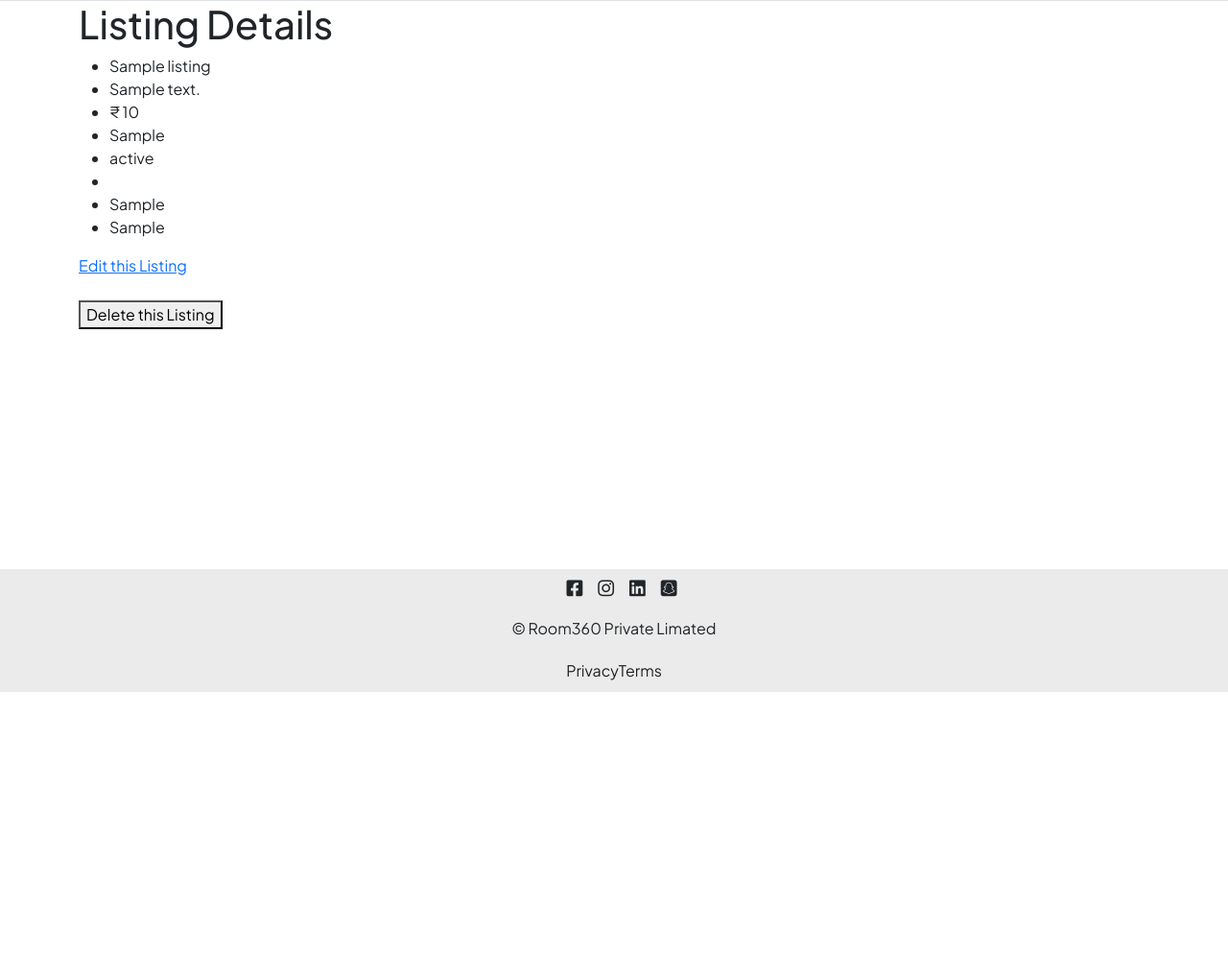
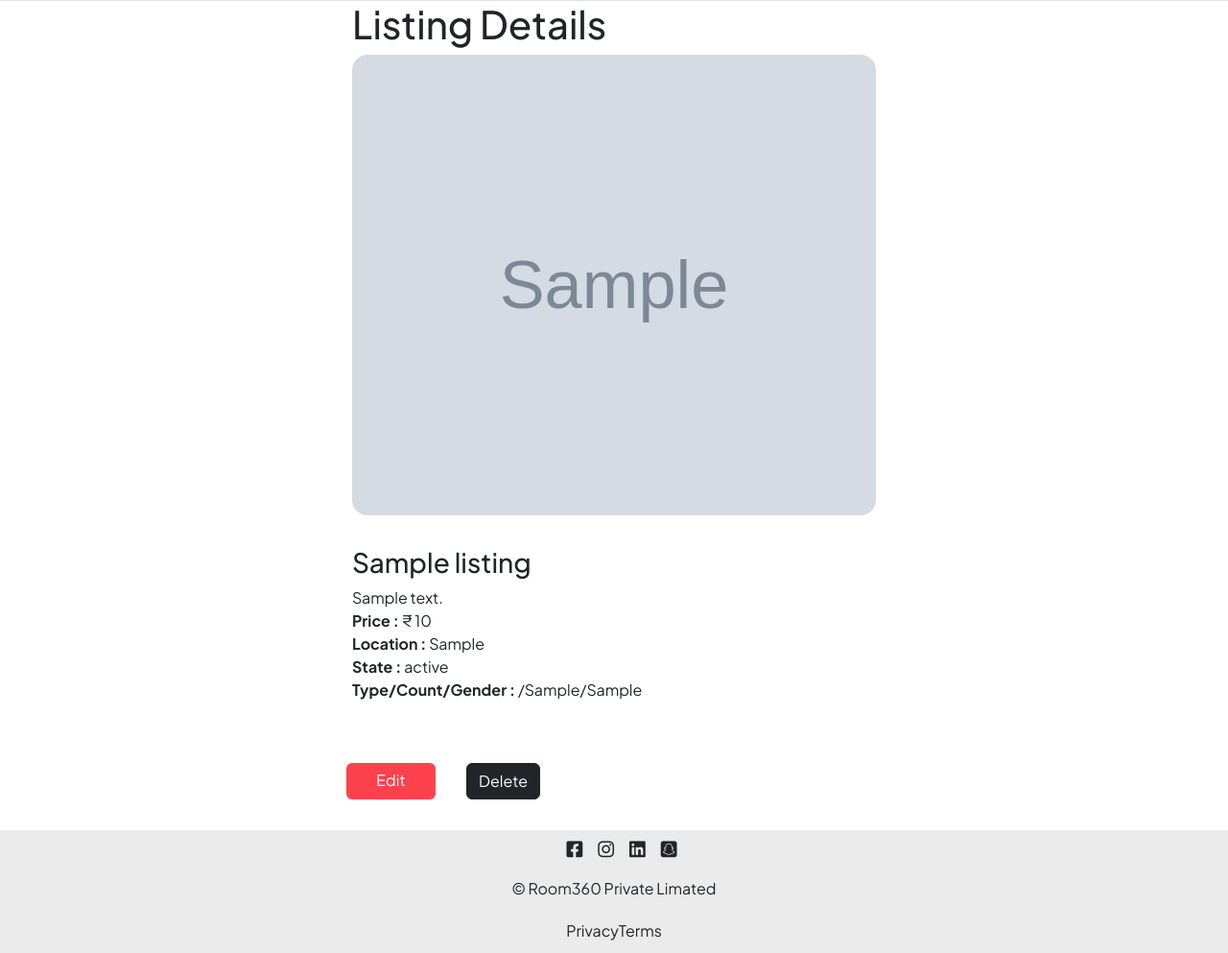
Before and after one commit to Naman-Nagar10/room360, a Node server app: page /listings/600000000000000000000001 in a window 1280 px wide. Shown: the part 79-1072 px from the top of the page at 96% size. Before the commit the page ends 800 px from the top, so only its background shows below. Run offline with Node 20, Linux system fonts and the light colour scheme; tables that the repository leaves empty hold one stand-in row (values such as "Sample post"); grey boxes marked "Sample" are stand-in pictures; some libraries are stand-ins or nearby versions.

Commit message:
phase 2a(styling SHOW PAGE )

```diff
--- a/public/css/style.css
+++ b/public/css/style.css
@@ -103,3 +103,26 @@ body {
     background-color: #fe424d !important;
     border: none !important;
 }
+
+
+/* SHOW_IMAGE */
+
+.show-img {
+    height: 30rem;
+}
+
+.show-details {
+    padding-left: 0 !important;
+}
+
+.show-btn {
+    display: flex;
+}
+
+.btn {
+    margin-bottom: 2rem;
+}
+
+dtl-btn {
+    background-color: #2E1D13 !important;
+}
--- a/views/listings/show.ejs
+++ b/views/listings/show.ejs
@@ -1,24 +1,42 @@
 <% layout('/layouts/boilerplate') -%>
-<body>
-    <h1>Listing Details</h1>
-    <ul>
-        <li><%= listing.title %></li>
-        <li><%= listing.description %></li>
-        <li>₹ <%= listing.price.toLocaleString('en-IN') %></li>
-        <li><%= listing.location %></li>
-        <li><%= listing.state %></li>
-        <li><%= listing.type %></li>
-        <li><%= listing.sharing %></li>
-        <li><%= listing.gender %></li>
-    </ul>
+<div class="row">
+    <div class="col-8 offset-3">
+        <h1>Listing Details</h1>
+    </div>
 
-    <a href="/listings/<%= listing._id %>/edit">Edit this Listing</a>
-    <br><br>
+    <div class="card col-6 offset-3" >
+        <img src="<%= listing.image %>" class="card-img-top show-img" alt=" listing_image ">
 
-    <form action="/listings/<%= listing._id %>?_method=DELETE" method="POST">
-        <button>Delete this Listing</button>
-    </form>
+        <div class="card-body show-details">
+            <p class="card-text">
+                <h3><%= listing.title %></h3>
+                <%= listing.description %><br>
+                <strong>Price : </strong>₹ <%= listing.price.toLocaleString('en-IN') %>
+
+                <div class="show-location">
+                    <strong>Location : </strong><%= listing.location %> <br>
+                    <strong>State : </strong><%= listing.state %>
+                </div>
+                <div class="show-type">
+                    <strong>Type/Count/Gender : </strong><%= listing.type %>/<%= listing.sharing %>/<%= listing.gender %>
+                </div>
+            </p>
+        </div>
+    </div>
+
+
+    <div class="show-btn">
+        <a href="/listings/<%= listing._id %>/edit"
+        class="btn btn-dark edit-btn col-1 offset-3">
+        Edit</a>
+
+        <form action="/listings/<%= listing._id %>?_method=DELETE" method="POST">
+            <button class="btn btn-dark dlt-btn  offset-5">
+                Delete
+            </button>
+        </form>
+    </div>
 
 
 
-</body>
+</div>
```
